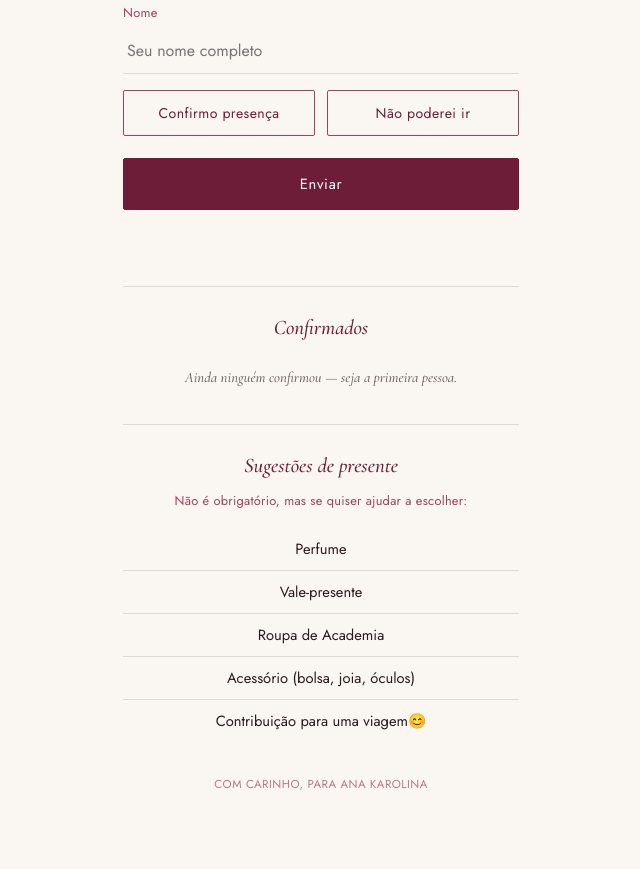
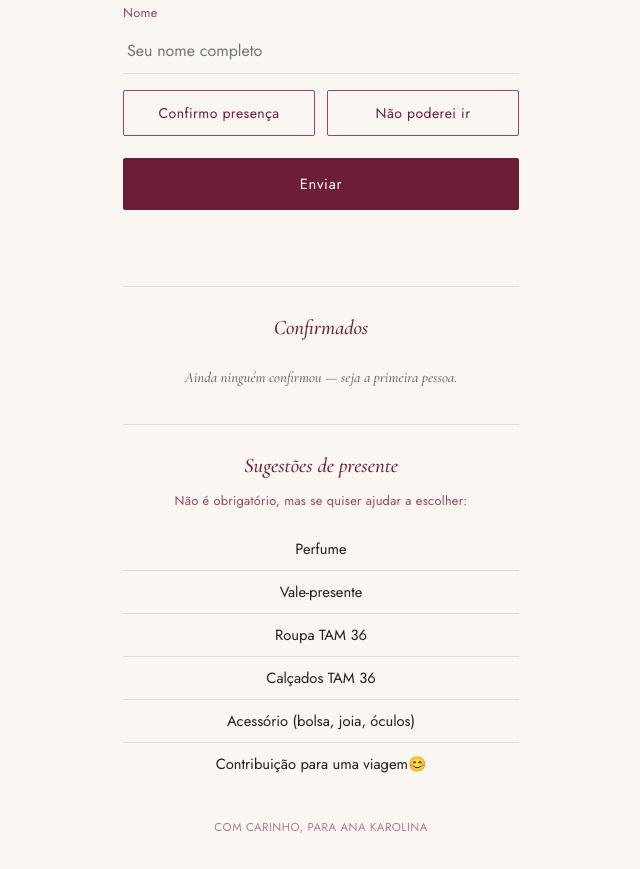
Before and after one commit to Gabriel0Pessoa/Niver-de-Karol, a website: page index.html in a window 1280 px wide. Shown: the part 560-1429 px from the top of the page, without its empty margins (319-959 px from the left). Before the commit the page ends 1408 px from the top, so only its background shows below. Drawn offline with nearby package versions, Linux system fonts and the light colour scheme; no server answers.

```diff
--- a/index.html
+++ b/index.html
@@ -245,7 +245,8 @@
     <ul class="lista-presentes">
       <li>Perfume</li>
       <li>Vale-presente</li>
-      <li>Roupa de Academia</li>
+      <li>Roupa TAM 36</li>
+      <li>Calçados TAM 36</li>
       <li>Acessório (bolsa, joia, óculos)</li>
       <li>Contribuição para uma viagem😊</li>
     </ul>
```
Also changed, not shown: 1 other file.
